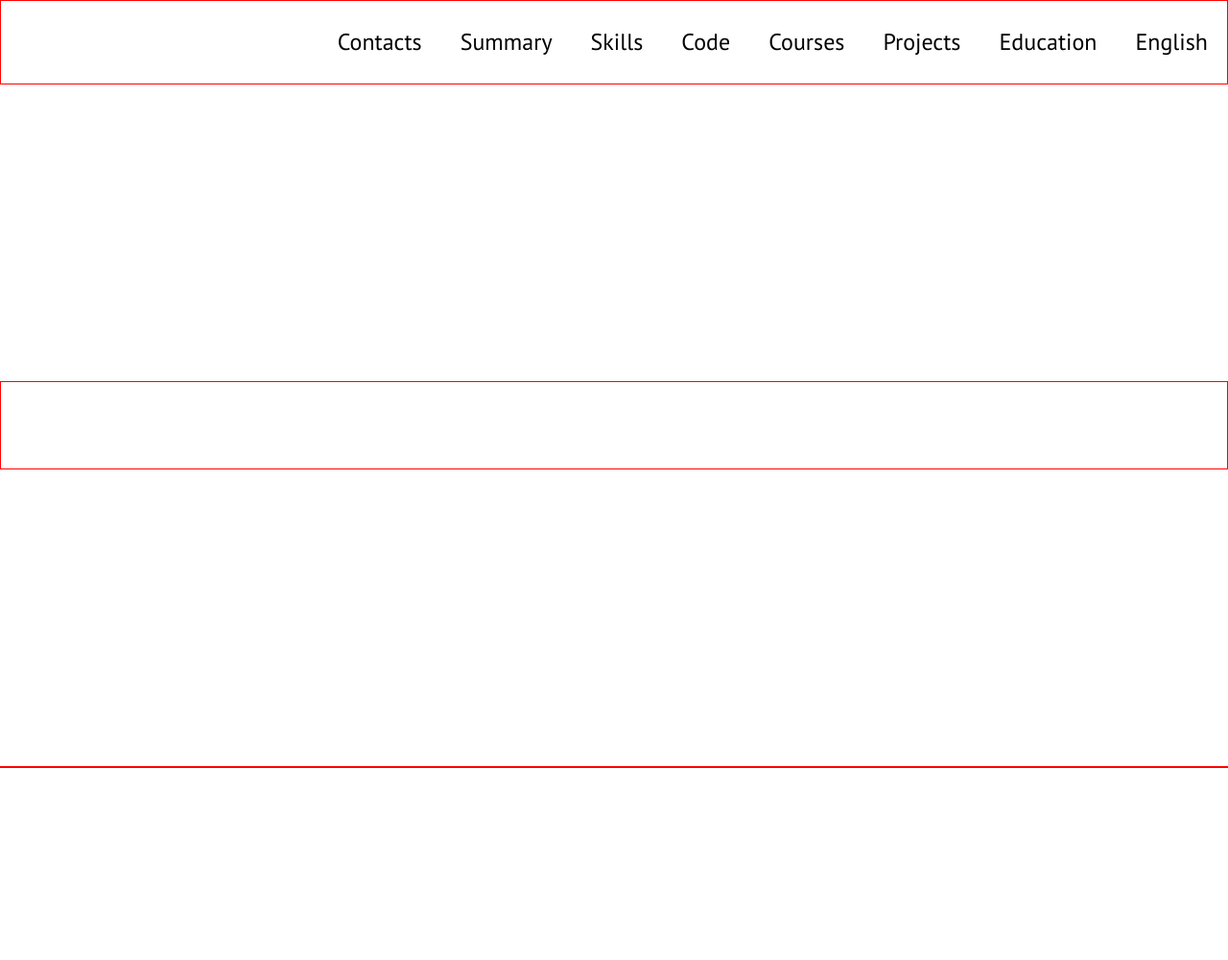
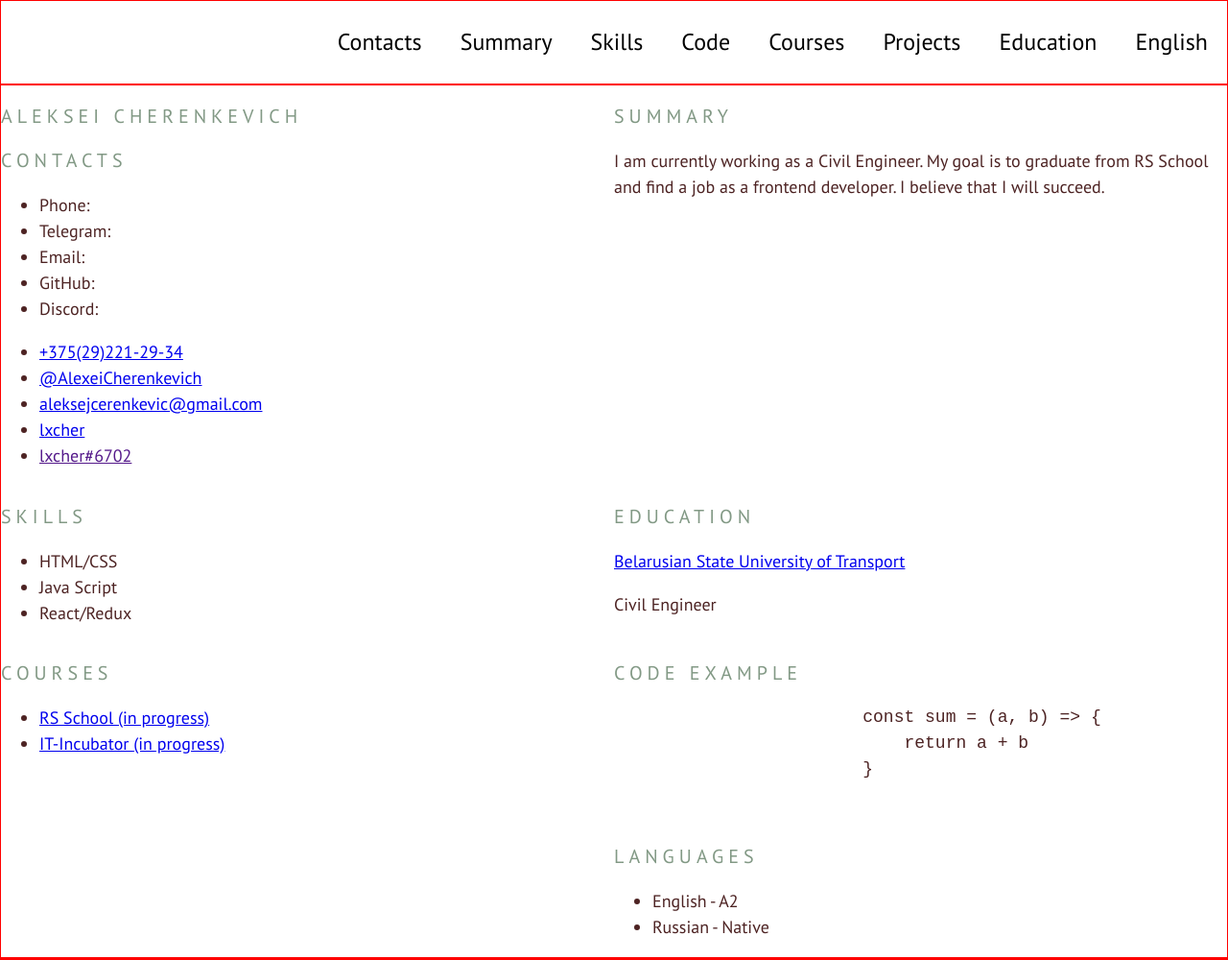
Before and after one commit to lxcher/rsschool-cv, a plain HTML site: page index.html in a window 1280 px wide. Shown: the whole page at 96% size. Before the commit the page ends 800 px from the top, so only its background shows below. Drawn offline with Linux system fonts and the light colour scheme.

Commit message:
feat: add content to cv from cv.md

```diff
--- a/index.html
+++ b/index.html
@@ -29,30 +29,77 @@
         </header>
         <main class="main">
             <div class="container main-container">
+
                 <section class="section" id="contacts">
-                    <h1 class="section-title"></h1>
+                    <h1 class="section-title">ALEKSEI CHERENKEVICH</h1>
+                    <h2 class="section-title">Contacts</h2>
+                    <div class="contacts-wrapper">
+                        <ul class="contact-services">
+                            <li>Phone:</li>
+                            <li>Telegram:</li>
+                            <li>Email:</li>
+                            <li>GitHub:</li>
+                            <li>Discord:</li>
+                        </ul>
+                        <ul class="contacts-links">
+                            <li><a href="tel:+37292212934">+375(29)221-29-34</a></li>
+                            <li><a href="https://t.me/AlexeiCherenkevich">@AlexeiCherenkevich</a></li>
+                            <li><a href="https://aleksejcerenkevic@gmail.com">aleksejcerenkevic@gmail.com</a></li>
+                            <li><a href="https://github.com/lxcher">lxcher</a></li>
+                            <li><a href="">lxcher#6702</a></li>
+                        </ul>
+                    </div>
                 </section>
+
                 <section class="section" id="summary">
-                    <h2 class="section-title"></h2>
+                    <h2 class="section-title">Summary</h2>
+                    <p>I am currently working as a Civil Engineer. My goal is to graduate from RS School and find a job as a frontend developer. I believe that I will succeed.</p>
                 </section>
+
                 <section class="section" id="skills">
-                    <h2 class="section-title"></h2>
+                    <h2 class="section-title">Skills</h2>
+                    <ul class="skills">
+                        <li class="skill">HTML/CSS</li>
+                        <li class="skill">Java Script</li>
+                        <li class="skill">React/Redux</li>
+                    </ul>
                 </section>
+
                 <section class="section" id="code">
-                    <h2 class="section-title"></h2>
+                    <h2 class="section-title">Education</h2>
+                    <p><a href="https://www.bsut.by/">Belarusian State University of Transport</a></p>
+                    <p>Civil Engineer</p>
                 </section>
+
                 <section class="section" id="courses">
-                    <h2 class="section-title"></h2>
+                    <h2 class="section-title">Courses</h2>
+                    <ul class="courses">
+                        <li class="course"><a href="https://rs.school/js-stage0/">RS School (in progress)</a></li>
+                        <li class="course"><a href="https://it-incubator.by/online-free-fontend.html">IT-Incubator (in progress)</a></li>
+                    </ul>
                 </section>
+
                 <section class="section" id="projects">
-                    <h2 class="section-title"></h2>
+                    <h2 class="section-title">Code example</h2>
+                    <p><code><pre>
+                        const sum = (a, b) => {
+                            return a + b
+                        }
+                    </pre></code></p>
                 </section>
+
                 <section class="section" id="education">
                     <h2 class="section-title"></h2>
                 </section>
+
                 <section class="section" id="english">
-                    <h2 class="section-title"></h2>
+                    <h2 class="section-title">Languages</h2>
+                    <ul class="languages">
+                        <li class="language">English - A2</li>
+                        <li class="language">Russian - Native</li>
+                    </ul>
                 </section>
+
             </div>
         </main>
         <footer class="footer">
--- a/style.css
+++ b/style.css
@@ -54,7 +54,7 @@ body {
 }
 
 .section-title {
-    font-style: 20px;
+    font-size: 20px;
     font-weight: 400;
     text-transform: uppercase;
     letter-spacing: 5px;
```
